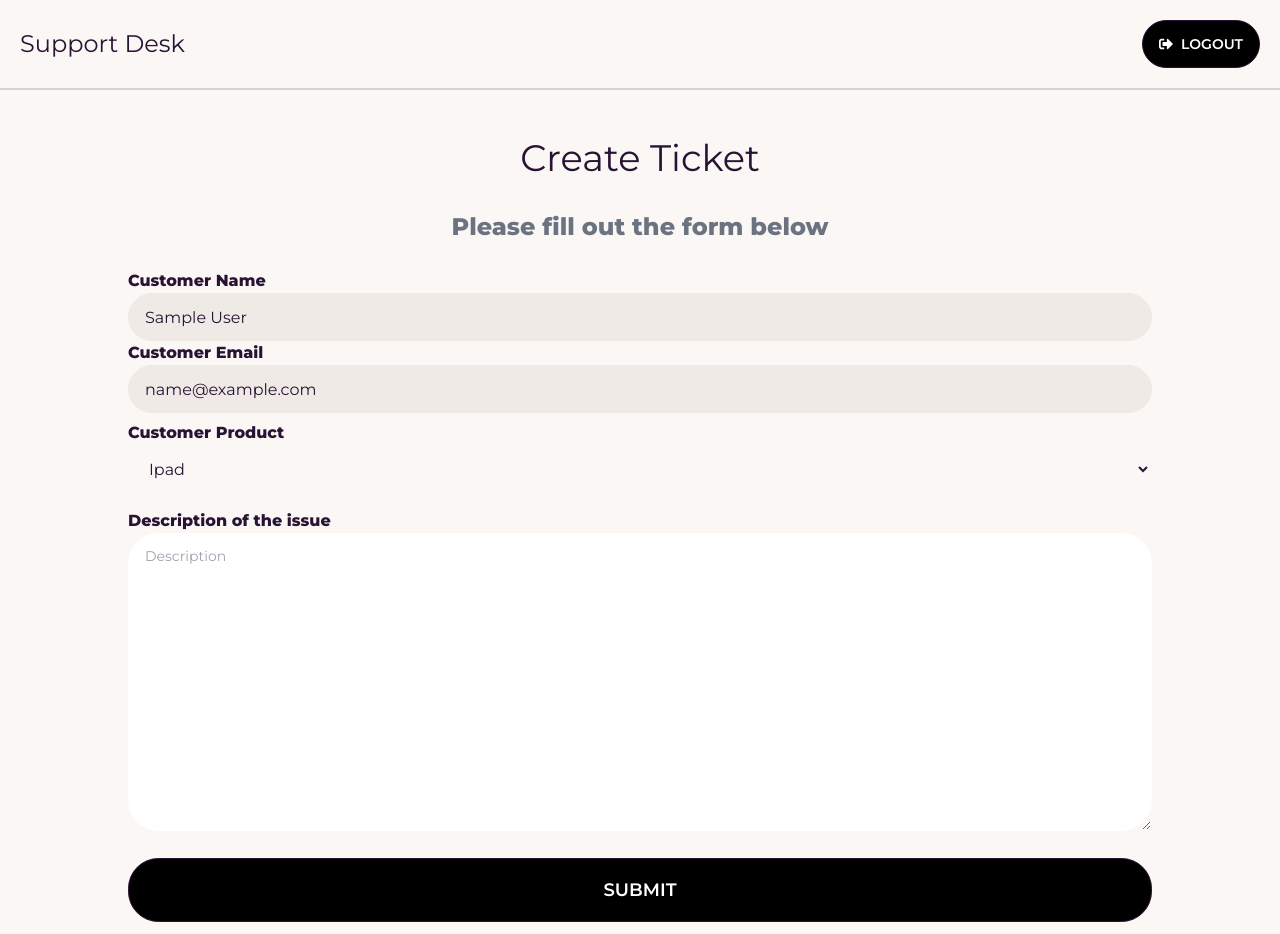
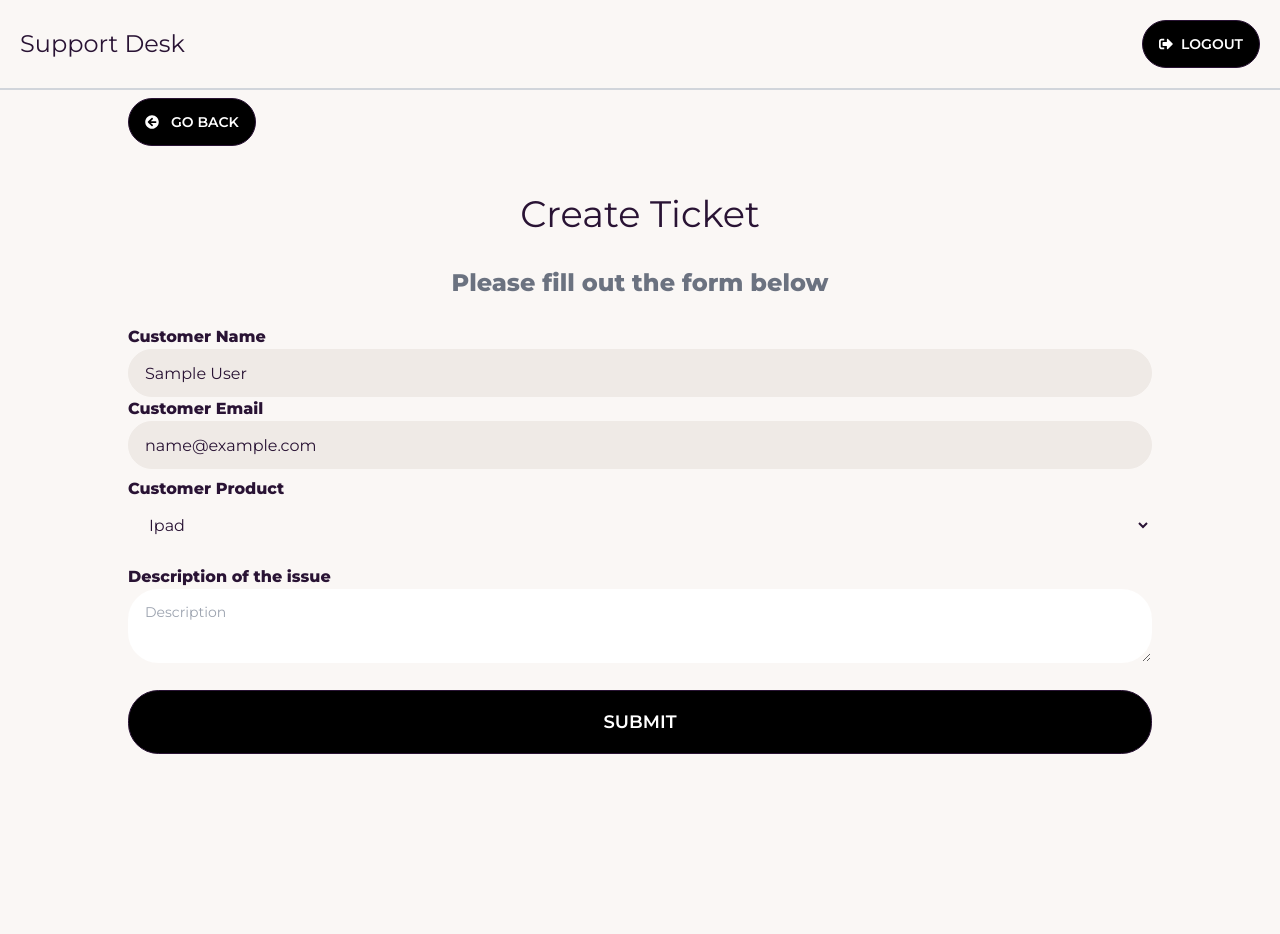
Before and after one commit to Abdulsalam24/MERN-Stack-Project, a React (Create React App) app in the folder frontend/: page /create-ticket in a window 1280 px wide. After the commit the page ends 800 px from the top, so only its background shows below. Built offline with nearby package versions, Linux system fonts and the light colour scheme; sample sign-in values are in the browser's storage.

Commit message:
goback button created

```diff
--- a/frontend/package.json
+++ b/frontend/package.json
@@ -2,7 +2,7 @@
   "name": "frontend",
   "version": "0.1.0",
   "private": true,
-  "proxy" : "http://localhost:5000",
+  "proxy": "http://localhost:5000",
   "dependencies": {
     "@reduxjs/toolkit": "^1.8.5",
     "@testing-library/jest-dom": "^5.16.5",
@@ -17,6 +17,7 @@
     "react-redux": "^8.0.2",
     "react-router-dom": "^6.3.0",
     "react-scripts": "5.0.1",
+    "react-spinners": "^0.13.4",
     "react-toastify": "^9.0.8",
     "web-vitals": "^2.1.4"
   },
--- /dev/null
+++ b/frontend/src/components/BackButton.jsx
@@ -0,0 +1,14 @@
+import { FaArrowCircleLeft } from "react-icons/fa";
+import { Link } from "react-router-dom";
+
+function BackButton({ url }) {
+  return (
+    <Link to={url}>
+      <button className="btn bg-black hover:bg-gray-500 text-white mt-2">
+        <FaArrowCircleLeft className="mr-3" /> Go Back
+      </button>
+    </Link>
+  );
+}
+
+export default BackButton;
--- a/frontend/src/components/ProtectRoute.js
+++ b/frontend/src/components/ProtectRoute.js
@@ -1,5 +1,6 @@
 import { Navigate, Outlet } from 'react-router-dom'
 import AuthStatus from '../hooks/AuthStatus'
+import Spinner from './Spinner'
 
 
 const ProtectRoute = () => {
@@ -7,7 +8,7 @@ const ProtectRoute = () => {
     const { loggedIn, checkStatus } = AuthStatus()
 
     if (checkStatus) {
-        return (<h2>Loading ...</h2>)
+        return <Spinner />
     }
 
     return (
--- /dev/null
+++ b/frontend/src/components/Spinner.jsx
@@ -0,0 +1,11 @@
+import { GridLoader } from "react-spinners";
+
+function Spinner() {
+  return (
+    <div className="grid h-screen place-items-center">
+      <GridLoader color="#000000" />
+    </div>
+  );
+}
+
+export default Spinner;
--- a/frontend/src/features/tickets/ticketSlice.js
+++ b/frontend/src/features/tickets/ticketSlice.js
@@ -44,6 +44,8 @@ const ticketSlice = createSlice({
                 state.message = action.payload
                 state.ticket = {}
             })
+
+
     }
 
 
--- a/frontend/src/pages/CreateTicket.jsx
+++ b/frontend/src/pages/CreateTicket.jsx
@@ -4,6 +4,7 @@ import { useDispatch, useSelector } from "react-redux";
 import { useNavigate } from "react-router-dom";
 import { createTicket } from "../features/tickets/ticketSlice";
 import { reset } from "../features/tickets/ticketSlice";
+import BackButton from "../components/BackButton";
 
 function CreateTicket() {
   const navigate = useNavigate();
@@ -44,12 +45,14 @@ function CreateTicket() {
     if (isSuccess) {
       toast.success("New ticket created");
       dispatch(reset());
+      navigate("/tickets");
     }
     dispatch(reset());
   }, [isError, isSuccess, dispatch]);
 
   return (
     <div className="w-4/5 m-auto">
+      <BackButton url="/" />
       <div className="flex items-center justify-center mt-10">
         <h2>Create Ticket</h2>
       </div>
@@ -113,8 +116,6 @@ function CreateTicket() {
           <textarea
             name="description"
             id="description"
-            cols="30"
-            rows="10"
             value={description}
             placeholder="Description"
             className="textarea w-full bg-white"
```
Also changed, not shown: 1 other file (tests, documents, lock files or other folders).
